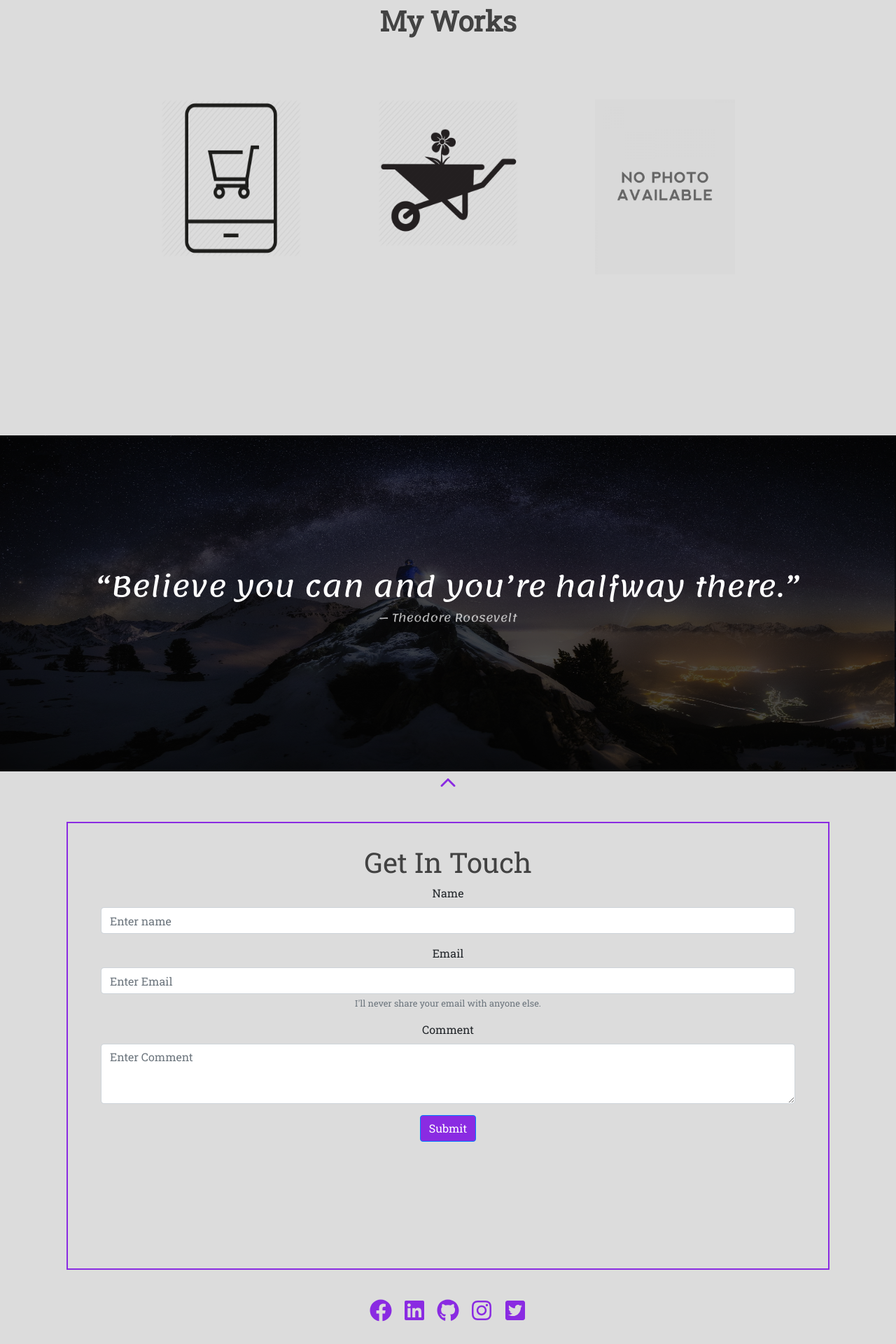
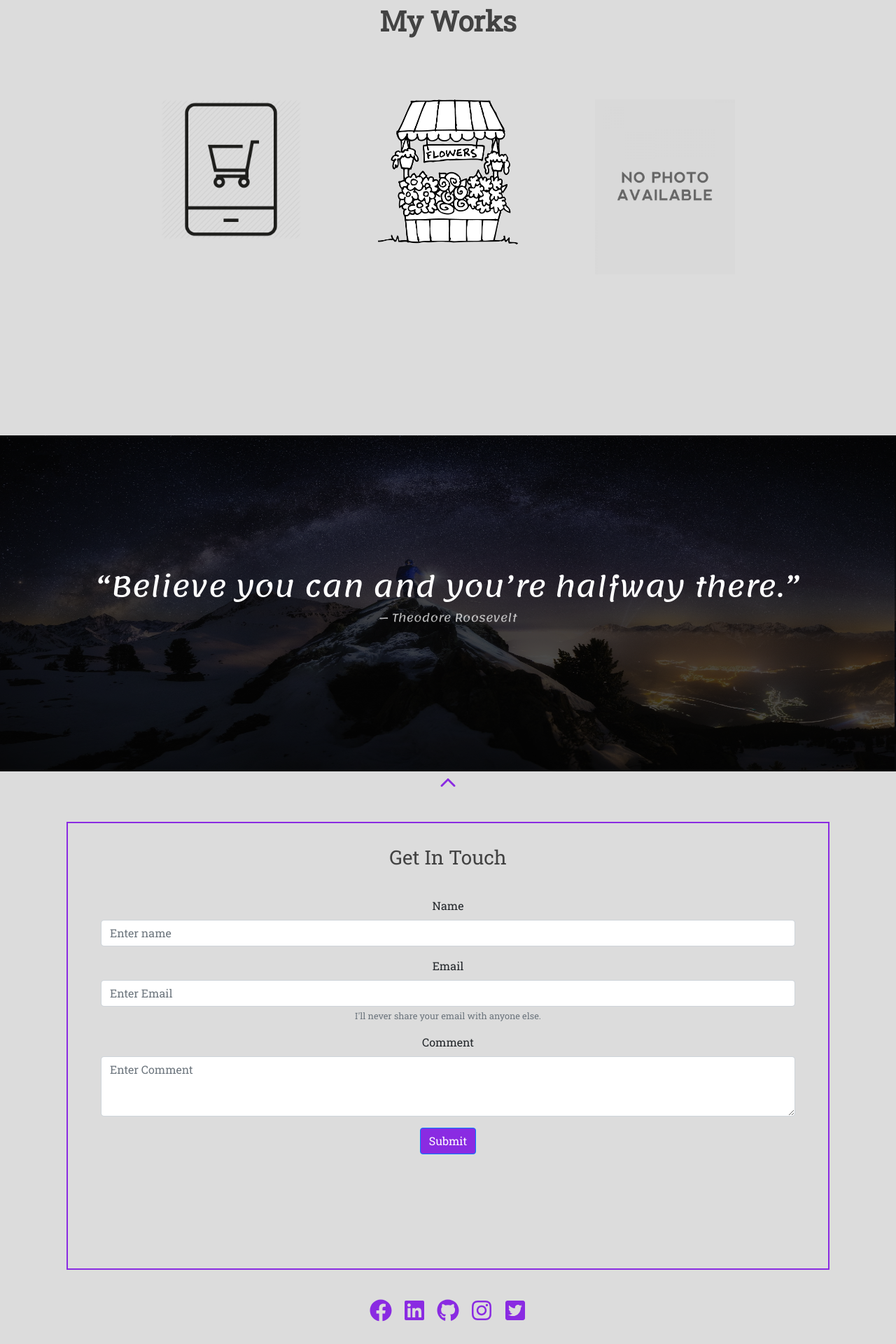
Before and after one commit to emiljohnbenitez24/emil-portfolio, a React (Create React App) app: page / in a window 1280 px wide. Shown: the part 2002-3922 px from the top of the page at 70% size. Built offline with nearby package versions, Linux system fonts and the light colour scheme.

Commit message:
Final Commit

```diff
--- a/src/components/footer.js
+++ b/src/components/footer.js
@@ -11,7 +11,7 @@ const MainDiv = styled.div`
     background:#DCDCDC;
     box-shadow: 0px 10px 5px #888, 0px -2px 5px #888;
     font-family:Roboto Slab, serif;
-    min-height: 60vh;
+    min-height: 65vh;
     align-items:center;
     justify-content:center;
     text-align:center;
@@ -35,8 +35,8 @@ const Footer = () => {
                 </Link>
                 <Row style={{ padding: '4vh', border: '2px solid #8A2BE2', height: '80vh', margin: '40px 10px 10px 10px' }}>
                     <Col>
-                        <h1 style={{ color: 'black', opacity: '.7' }}>Get In Touch</h1>
-                        <Form>
+                        <h3 style={{ color: 'black', opacity: '.7' }}>Get In Touch</h3>
+                        <Form style={{ marginTop: '5vh' }}>
                             <Form.Group controlId="formBasicEmail">
                                 <Form.Label>Name</Form.Label>
                                 <Form.Control type="text" placeholder="Enter name" required />
--- a/src/components/projects.js
+++ b/src/components/projects.js
@@ -92,11 +92,11 @@ const Projects = () => {
         <ScrollAnimation animateIn="bounceInRight" animateOnce={true}>
           <h1 style={{ color: '#000', opacity: '.7', fontWeight: 'bold' }}>My Works</h1>
         </ScrollAnimation>
-        <Row style={{ padding: '10vh' }}>
-          <Col>
+        <Row style={{ padding: '10vh' }} className="justify-content-md-center">
+          <Col sm={4}>
             <ScrollAnimation animateIn="fadeIn" animateOnce={true}>
               <div class="hovereffect" style={{ marginBottom: '5vh' }}>
-                <Image width={200} height={225} class="img-responsive" src={phone} />
+                <Image width={200} class="img-responsive" src={phone} />
                 <div class="overlay">
                   <h2>Shopping Cart <p >Using Pure React</p></h2>
                   <a class="info" href="https://ej-react-shoppingcart.herokuapp.com/">View Project</a>
@@ -105,10 +105,10 @@ const Projects = () => {
               </div>
             </ScrollAnimation>
           </Col>
-          <Col>
+          <Col sm={4}>
             <ScrollAnimation animateIn="fadeIn" delay={500} animateOnce={true}>
               <div class="hovereffect" style={{ marginBottom: '5vh' }}>
-                <Image width={200} height={210} class="img-responsive" src={flower} />
+                <Image width={200} class="img-responsive" src={flower} />
                 <div class="overlay">
                   <h2>FlowerShop WebApp <p >Using React w/Redux</p></h2>
                   <a class="info" href="https://ejflowershop.herokuapp.com">View Project</a>
@@ -117,7 +117,7 @@ const Projects = () => {
               </div>
             </ScrollAnimation>
           </Col>
-          <Col>
+          <Col sm={4}>
             <ScrollAnimation animateIn="fadeIn" delay={1000} animateOnce={true}>
               <div class="hovereffect">
                 <Image width={200} class="img-responsive" src={noimage} />
```
Also changed, not shown: src/assets/flower.png.
